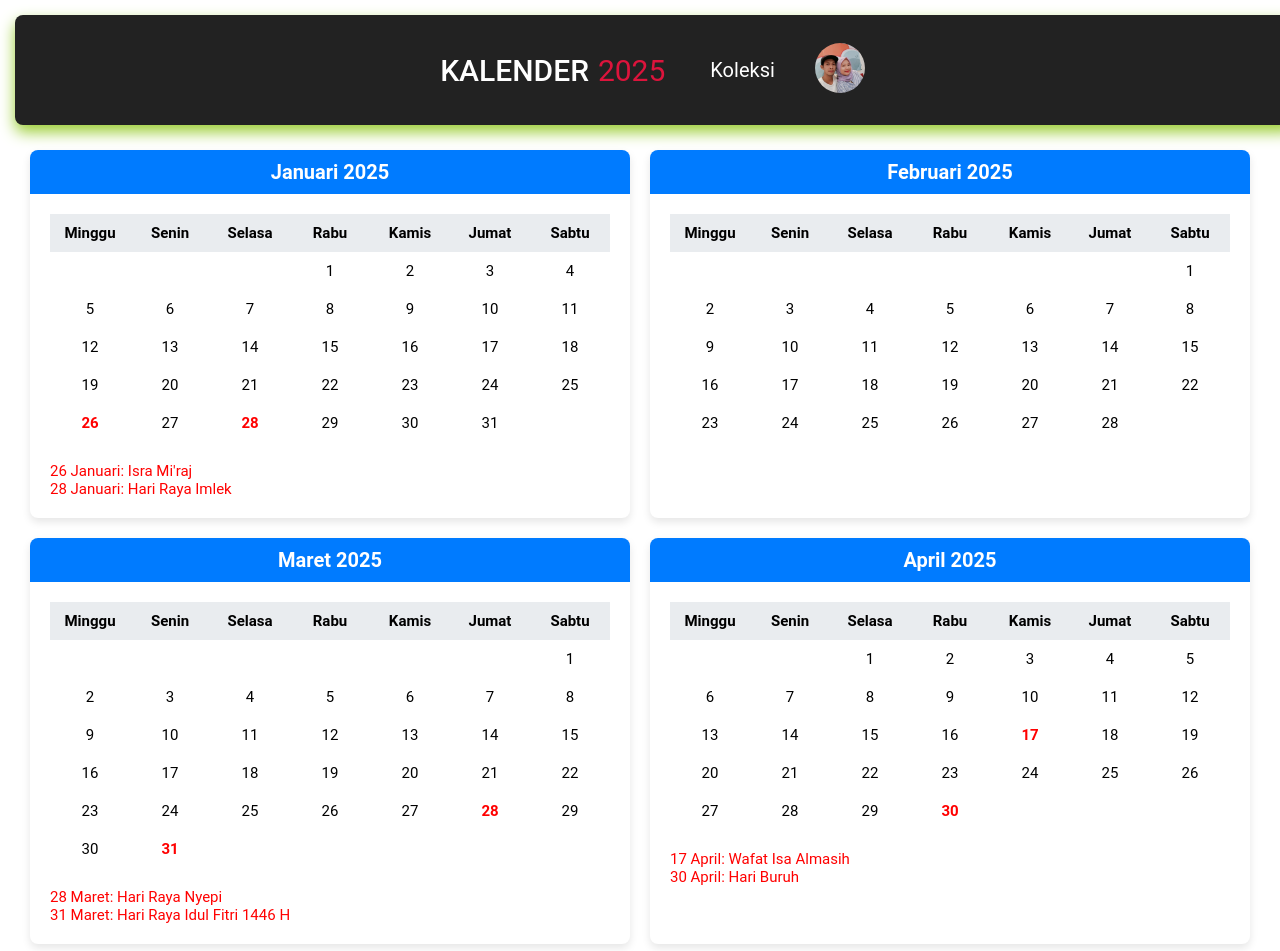
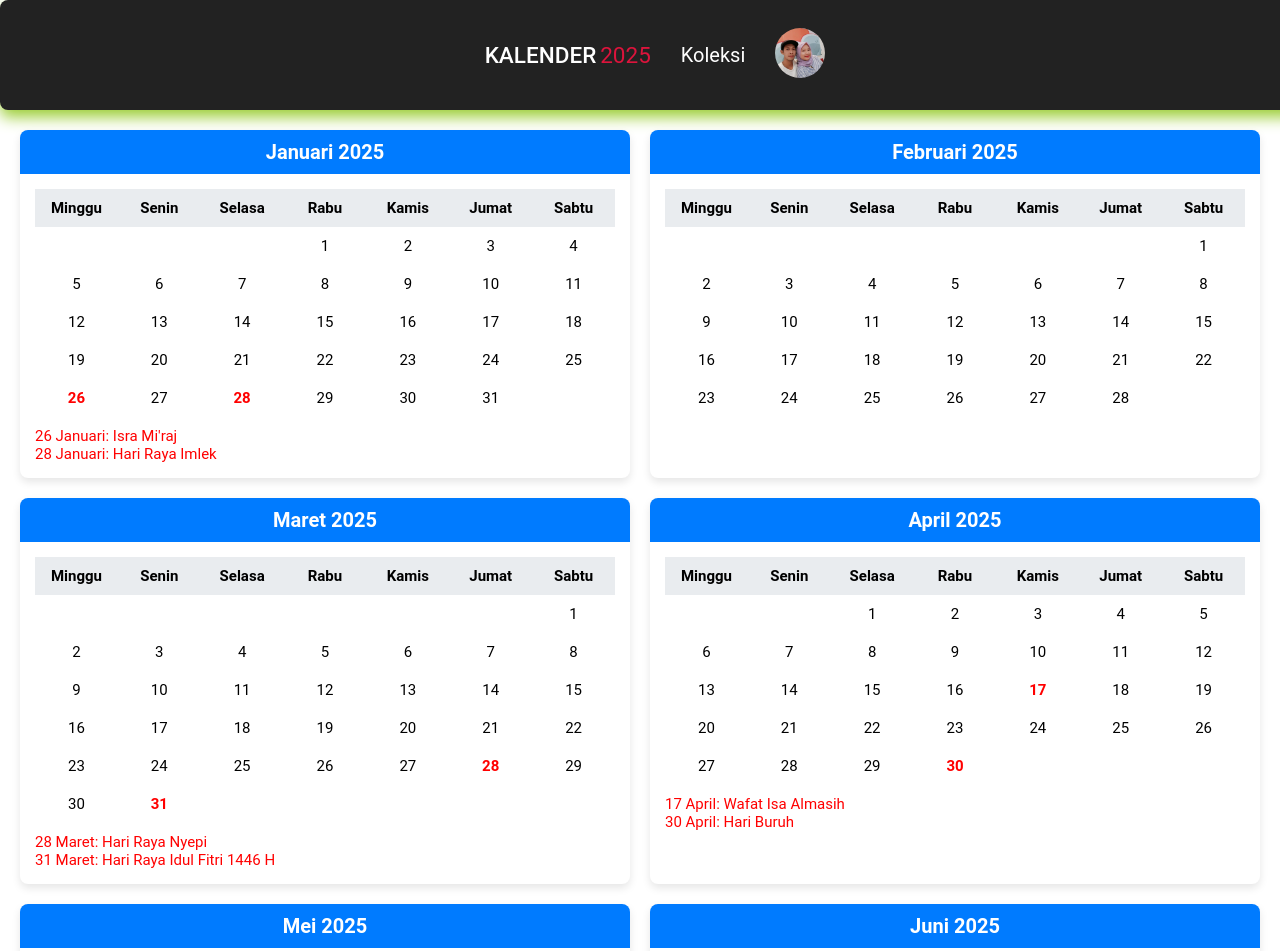
Before and after one commit to pippo131182/content, a plain HTML site: page index.html in a window 1280 px wide. Shown: the top 951 px of the page. Drawn offline with Linux system fonts and the light colour scheme.

Commit message:
Update style.css

```diff
--- a/style.css
+++ b/style.css
@@ -2,7 +2,7 @@
 html,
 body {
     margin: 0;
-    padding: 5px;
+    padding: 0;
     font-family: "roboto", sans-serif;
 }
 
@@ -10,7 +10,7 @@ body {
     display: flex;
     justify-content: center;
     align-items: center;
-    font-size: 20px;
+    font-size: 15px;
     padding: 15px;
     width: 100%;
     height: 80px;
```
